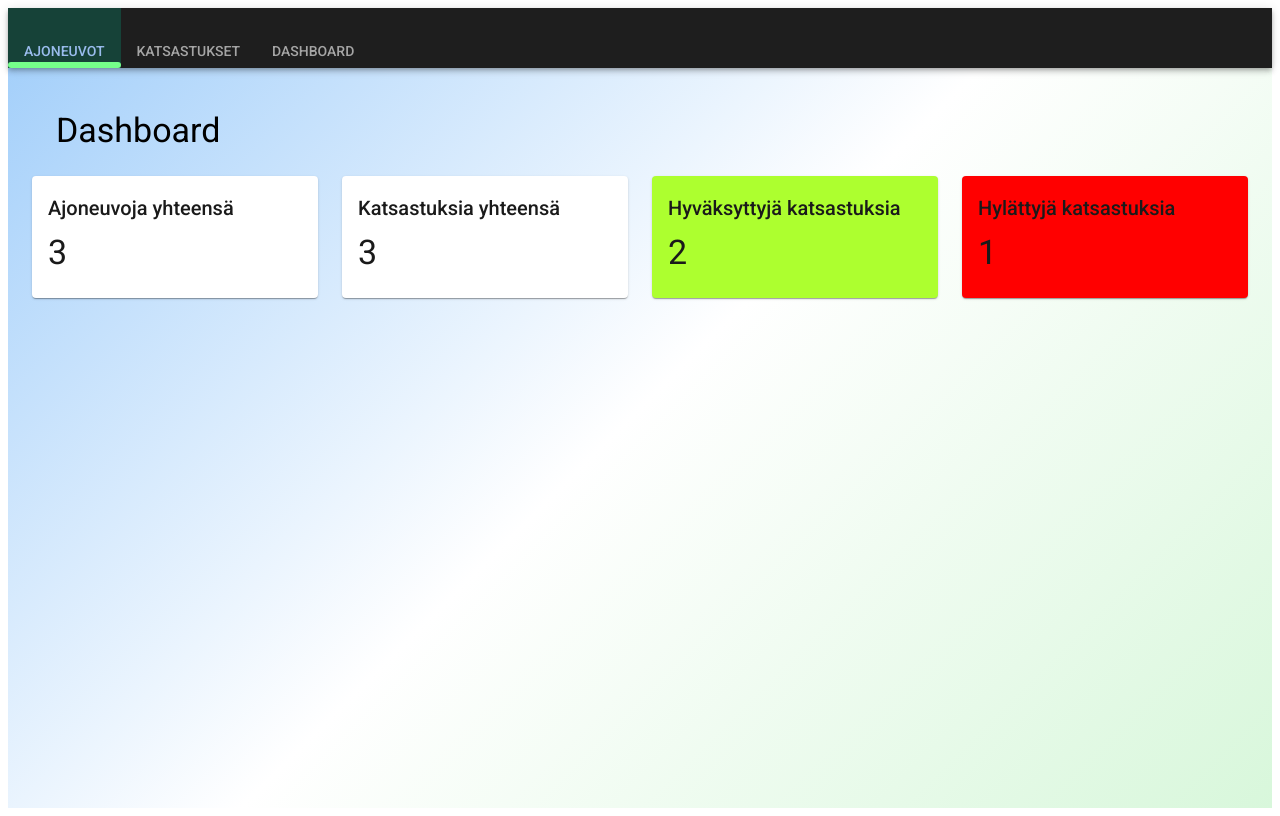
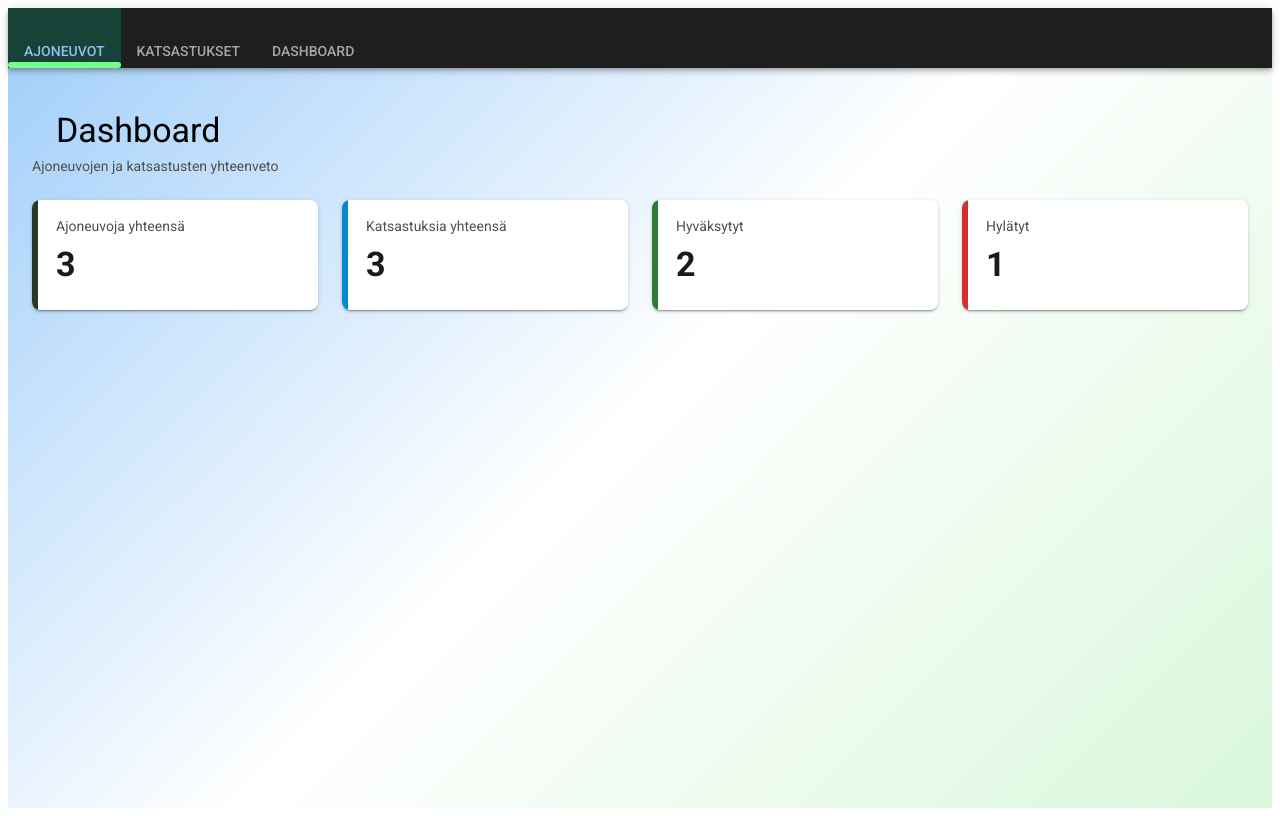
Before and after one commit to Cherenity/front_practise, a React (Vite) app: page /dashboard in a window 1280 px wide. Built offline with nearby package versions, Linux system fonts and the light colour scheme; some icons are missing.

Commit message:
Dashboardin parannus

```diff
--- a/src/MUI/DashboardMUI.jsx
+++ b/src/MUI/DashboardMUI.jsx
@@ -1,59 +1,61 @@
 import { Box, Typography, Card, CardContent } from "@mui/material";
 import PieChartIcon from "@mui/icons-material/PieChart";
 
-function DashboardMUI({ ajoneuvot, katsastukset }) {
+function DashboardMUI({ ajoneuvot = [], katsastukset = [] }) {
+  const hyvaksytyt = katsastukset.filter(k => k.tulos === "Hyväksytty").length;
+  const hylatyt = katsastukset.filter(k => k.tulos === "Hylätty").length;
+
+  const Kortti = ({ title, value, color }) => (
+    <Card
+      sx={{
+        flex: 1,
+        position: "relative",
+        borderRadius: 2,
+        boxShadow: 2,
+
+        // Tämä luo ohuen värillisen viivan kortin vasempaan reunaan.
+        "&::before": {
+          content: '""',
+          position: "absolute",
+          left: 0,
+          top: 0,
+          bottom: 0,
+          width: "6px",
+          bgcolor: color + ".main",  // muodostaa theme.palette[color].main arvon
+        },
+      }}
+    >
+      <CardContent sx={{ pl: 3 }}>
+        <Typography variant="body2" color="text.secondary">
+          {title}
+        </Typography>
+        <Typography variant="h4" sx={{ mt: 1, fontWeight: 700 }}>
+          {value}
+        </Typography>
+      </CardContent>
+    </Card>
+  );
+
   return (
     <Box sx={{ p: 3 }}>
-      {/* Otsikko + ikoni */}
-      <Box sx={{ display: "flex", alignItems: "center", gap: 1, mb: 3 }}>
-        <PieChartIcon sx={{ fontSize: 40, color: "primary.main" }} />
-        <Typography variant="h4">Dashboard</Typography>
+      {/* Otsikko + alaotsikko */}
+      <Box sx={{ mb: 3 }}>
+        <Box sx={{ display: "flex", alignItems: "center", gap: 1 }}>
+          <PieChartIcon sx={{ fontSize: 40, color: "primary.main" }} />
+          <Typography variant="h4">Dashboard</Typography>
+        </Box>
+
+        <Typography variant="body2" color="text.secondary" sx={{ mt: 0.5 }}>
+          Ajoneuvojen ja katsastusten yhteenveto
+        </Typography>
       </Box>
 
-      {/* Esimerkkikortit */}
+      {/* Kortit */}
       <Box sx={{ display: "flex", gap: 3 }}>
-        <Card sx={{ flex: 1 }}>
-          <CardContent>
-            <Typography variant="h6">Ajoneuvoja yhteensä</Typography>
-            <Typography variant="h4" sx={{ mt: 1 }}>
-              {ajoneuvot.length}
-            </Typography>
-          </CardContent>
-        </Card>
-
-        <Card sx={{ flex: 1 }}>
-          <CardContent>
-            <Typography variant="h6">Katsastuksia yhteensä</Typography>
-            <Typography variant="h4" sx={{ mt: 1 }}>
-              {katsastukset.length}
-            </Typography>
-          </CardContent>
-        </Card>
-
-        <Card sx={{ flex: 1, backgroundColor: "greenyellow" }}>
-          <CardContent>
-            <Typography variant="h6">Hyväksyttyjä katsastuksia</Typography>
-            <Typography variant="h4" sx={{ mt: 1 }}>
-              {katsastukset.filter(k => k.tulos === "Hyväksytty").length}
-            </Typography>
-          </CardContent>
-        </Card>
-
-
-        <Card sx={{ flex: 1, backgroundColor: "red"}}>
-          <CardContent>
-            <Typography variant="h6">Hylättyjä katsastuksia</Typography>
-            <Typography variant="h4" sx={{ mt: 1 }}>
-              {katsastukset.filter(k => k.tulos === "Hylätty").length}
-            </Typography>
-          </CardContent>
-        </Card>
-
-
-
-
-
-
+        <Kortti title="Ajoneuvoja yhteensä" value={ajoneuvot.length} color="primary" />
+        <Kortti title="Katsastuksia yhteensä" value={katsastukset.length} color="info" />
+        <Kortti title="Hyväksytyt" value={hyvaksytyt} color="success" />
+        <Kortti title="Hylätyt" value={hylatyt} color="error" />
       </Box>
     </Box>
   );
```
